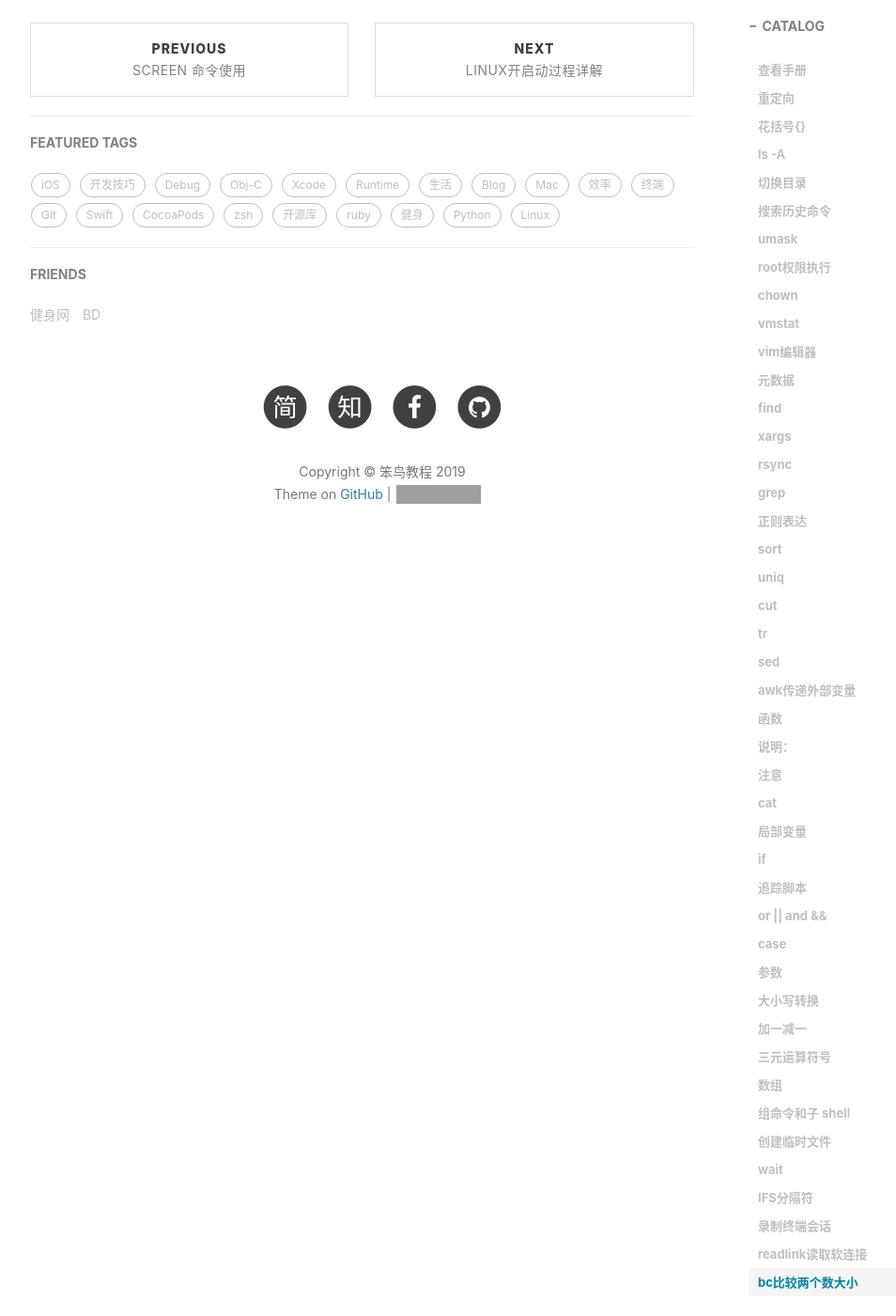
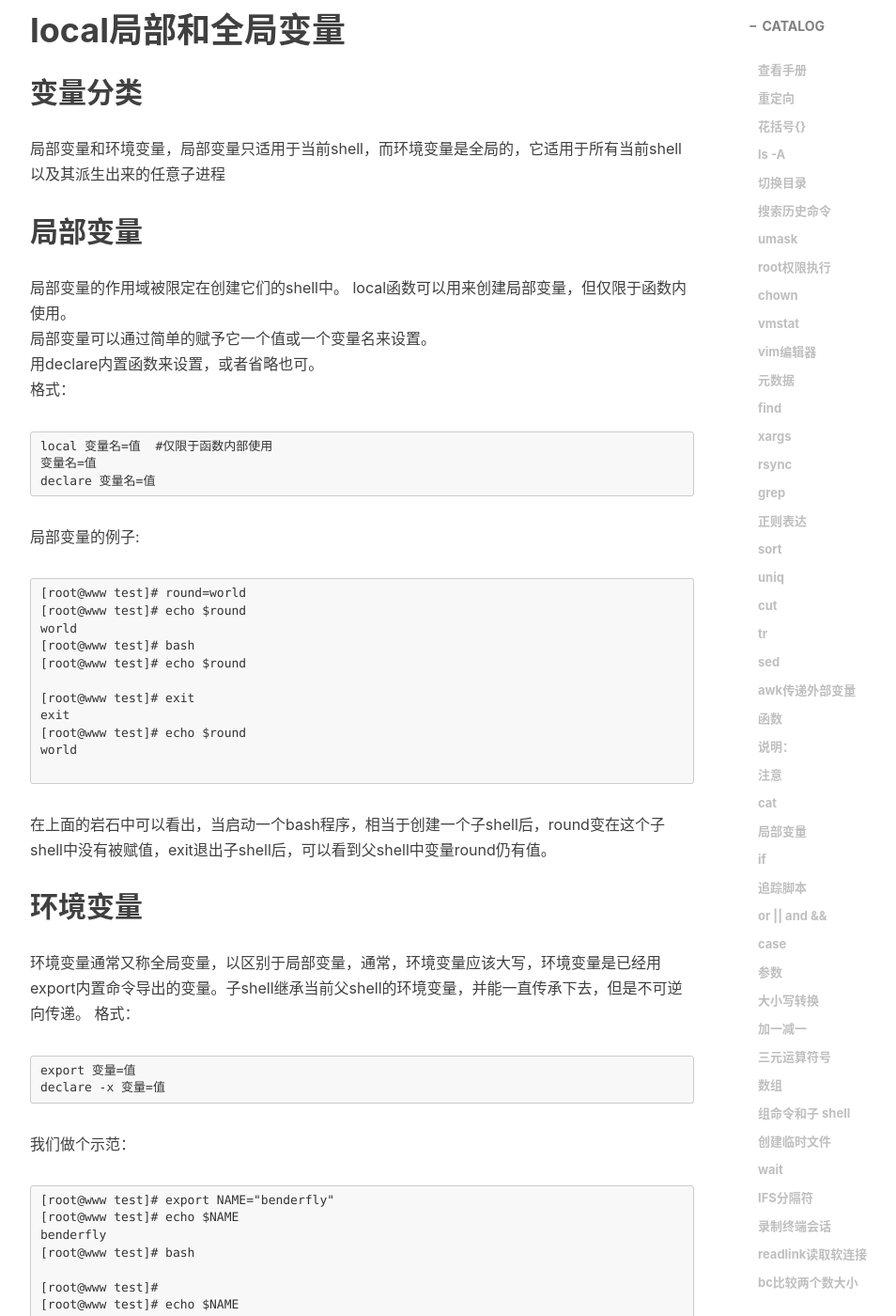
Before and after one commit to handerfly/handerfly.github.io, a Jekyll site: the page built from _posts/2019-04-01-Shell-总结.md, in a window 1280 px wide and 1400 px high, scrolled down 13720 px. Shown: the whole window at 94% size, without its empty margins (233-1187 px from the left). Built offline with Jekyll 4.4.1, drawn with Linux system fonts in a browser that asks for light colours; nearby versions of some CDN libraries; comment, search, counter and statistics services are not loaded; some of the changed text lies outside the part shown; grey boxes are pictures that could not be loaded.

Commit message:
shell var

````diff
--- a/_posts/2019-04-01-Shell-总结.md
+++ b/_posts/2019-04-01-Shell-总结.md
@@ -627,3 +627,85 @@ readlink 找出符号链接所指向的位置
 [root@www test]# echo "$b > $a"|bc
 0
 ```
+
+
+# local局部和全局变量
+## 变量分类
+局部变量和环境变量，局部变量只适用于当前shell，而环境变量是全局的，它适用于所有当前shell以及其派生出来的任意子进程
+## 局部变量
+局部变量的作用域被限定在创建它们的shell中。
+local函数可以用来创建局部变量，但仅限于函数内使用。
+局部变量可以通过简单的赋予它一个值或一个变量名来设置。
+用declare内置函数来设置，或者省略也可。
+格式：
+```
+local 变量名=值  #仅限于函数内部使用
+变量名=值
+declare 变量名=值
+```
+局部变量的例子:
+```
+[root@www test]# round=world
+[root@www test]# echo $round
+world
+[root@www test]# bash
+[root@www test]# echo $round
+
+[root@www test]# exit
+exit
+[root@www test]# echo $round
+world
+
+```
+在上面的岩石中可以看出，当启动一个bash程序，相当于创建一个子shell后，round变在这个子shell中没有被赋值，exit退出子shell后，可以看到父shell中变量round仍有值。
+## 环境变量
+环境变量通常又称全局变量，以区别于局部变量，通常，环境变量应该大写，环境变量是已经用export内置命令导出的变量。子shell继承当前父shell的环境变量，并能一直传承下去，但是不可逆向传递。
+格式：
+```
+export 变量=值
+declare -x 变量=值
+```
+我们做个示范：
+```
+[root@www test]# export NAME="benderfly"
+[root@www test]# echo $NAME
+benderfly
+[root@www test]# bash
+
+[root@www test]#
+[root@www test]# echo $NAME
+benderfly
+[root@www test]# declare -x NAME="Arvin"
+[root@www test]# echo $NAME
+Arvin
+[root@www test]# exit
+exit
+[root@www test]# echo $NAME
+benderfly
+```
+上述例子中，父shell中定义的NAME环境变量传递到了子shell中，在子shell中定义的NAME环境变量没有被带到父shell中。
+
+## 设置变量的三种方法
+1) 在/etc/profile文件中添加变量【对所有用户生效(永久的)】
+例如：
+```
+# vi /etc/profile
+export CLASSPATH=./JAVA_HOME/lib;$JAVA_HOME/jre/lib
+```
+注：修改文件后要想马上生效还要运行
+```
+source /etc/profile 不然只能在下次重进此用户时生效。
+```
+2) 在用户目录下的.bash_profile文件中增加变量【对单一用户生效(永久的)】
+例如：编辑guok用户目录(/home/guok)下的.bash_profile
+```
+$ vi /home/guok/.bash.profile
+export CLASSPATH=./JAVA_HOME/lib;$JAVA_HOME/jre/lib
+```
+注：修改文件后要想马上生效还要运行
+```
+source /home/guok/.bash_profile 不然只能在下次重进此用户时生效。
+```
+3) 直接运行export命令定义变量【只对当前shell(BASH)有效(临时的)】
+在shell的命令行下直接使用[export变量名=变量值]定义变量，
+该变量只在当前的shell(BASH)或其子shell(BASH)下是有效的，shell关闭了，变量也就失效了，再打开新shell时就没有这个变量，需要使用的话还需要重新定义。
````
Also changed, not shown: _posts/2019-04-02-shell笔记-local-export用法-declare-set.md (renamed from _posts/2017-04-13-CocoaPods-安装和使用.md).
